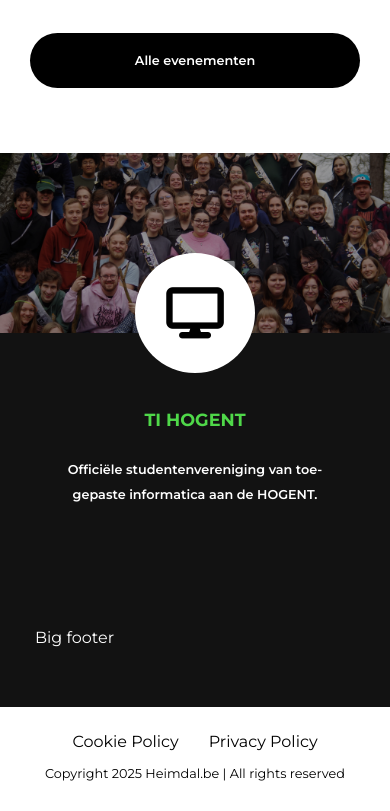
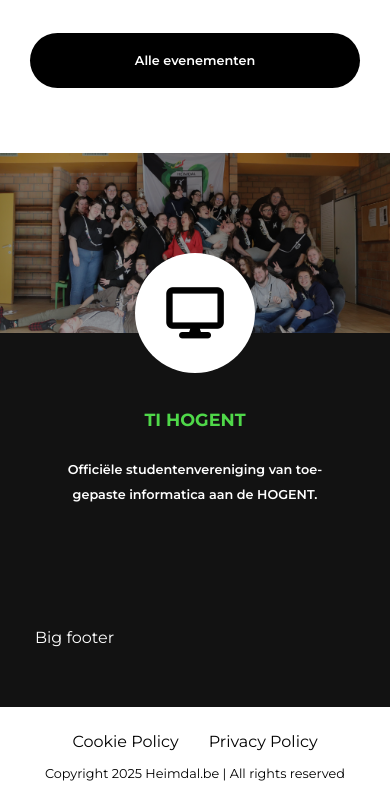
Before and after one commit to Heimdalbe/Mimisbrunnr-frontend, a React (Vite) app in the folder mimisbrunnr-frontend/: page / in a window 390 px wide. Shown: the part 1265-2076 px from the top of the page. Built offline with nearby package versions, Linux system fonts and the light colour scheme.

Commit message:
Andere image

```diff
--- a/mimisbrunnr-frontend/src/components/Home/KarakteristiekenSectie/KarakteristiekenSectie.jsx
+++ b/mimisbrunnr-frontend/src/components/Home/KarakteristiekenSectie/KarakteristiekenSectie.jsx
@@ -42,7 +42,7 @@
     return () => clearInterval(interval);
   }, [isMobile, images.length]);
 
-  const displayedImageIndex = isMobile ? 0 : imageIndex;
+  const displayedImageIndex = isMobile ? 3 : imageIndex;
 
   return (
     <div className='dark-bg line-container'>
```
